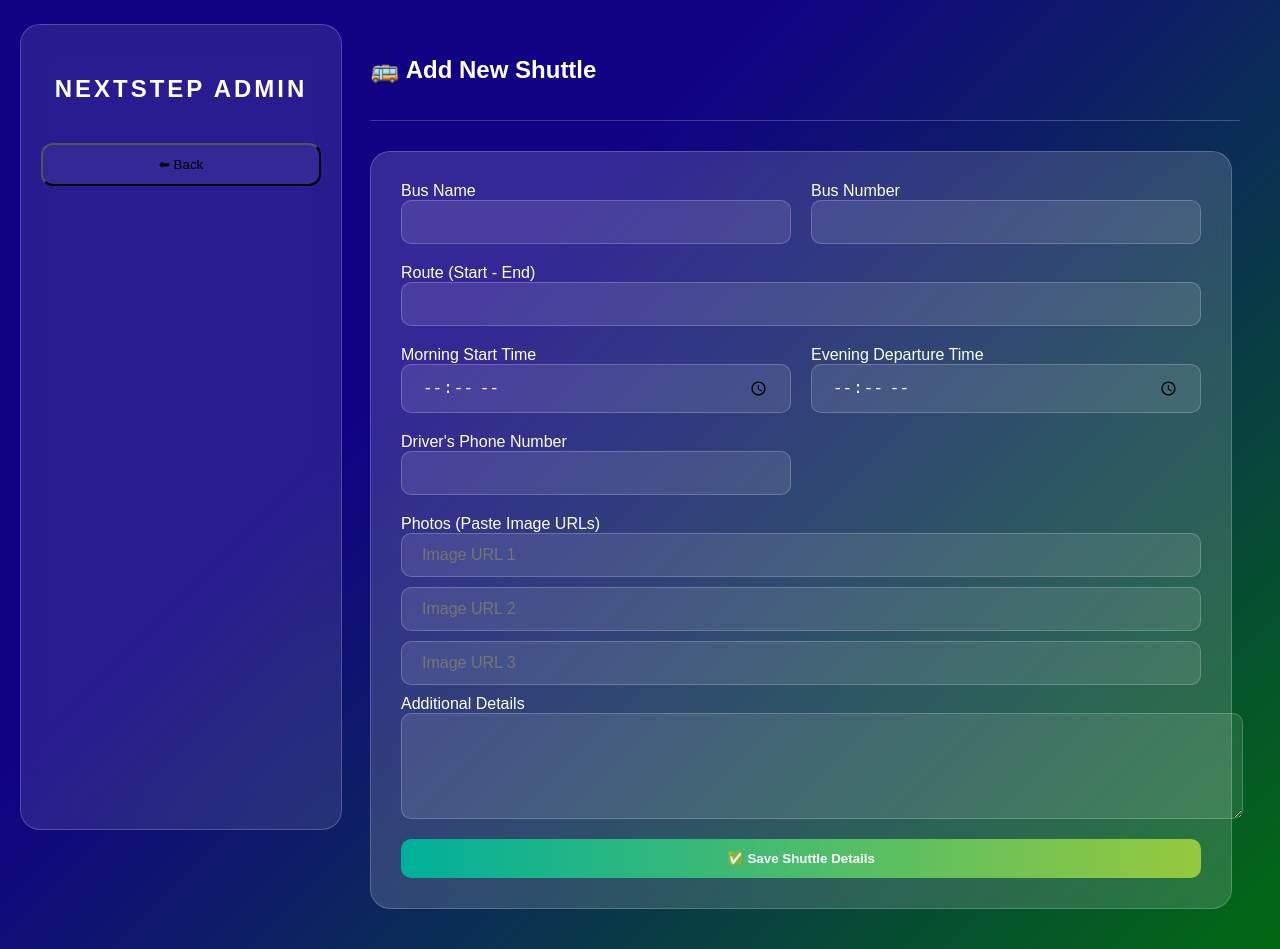
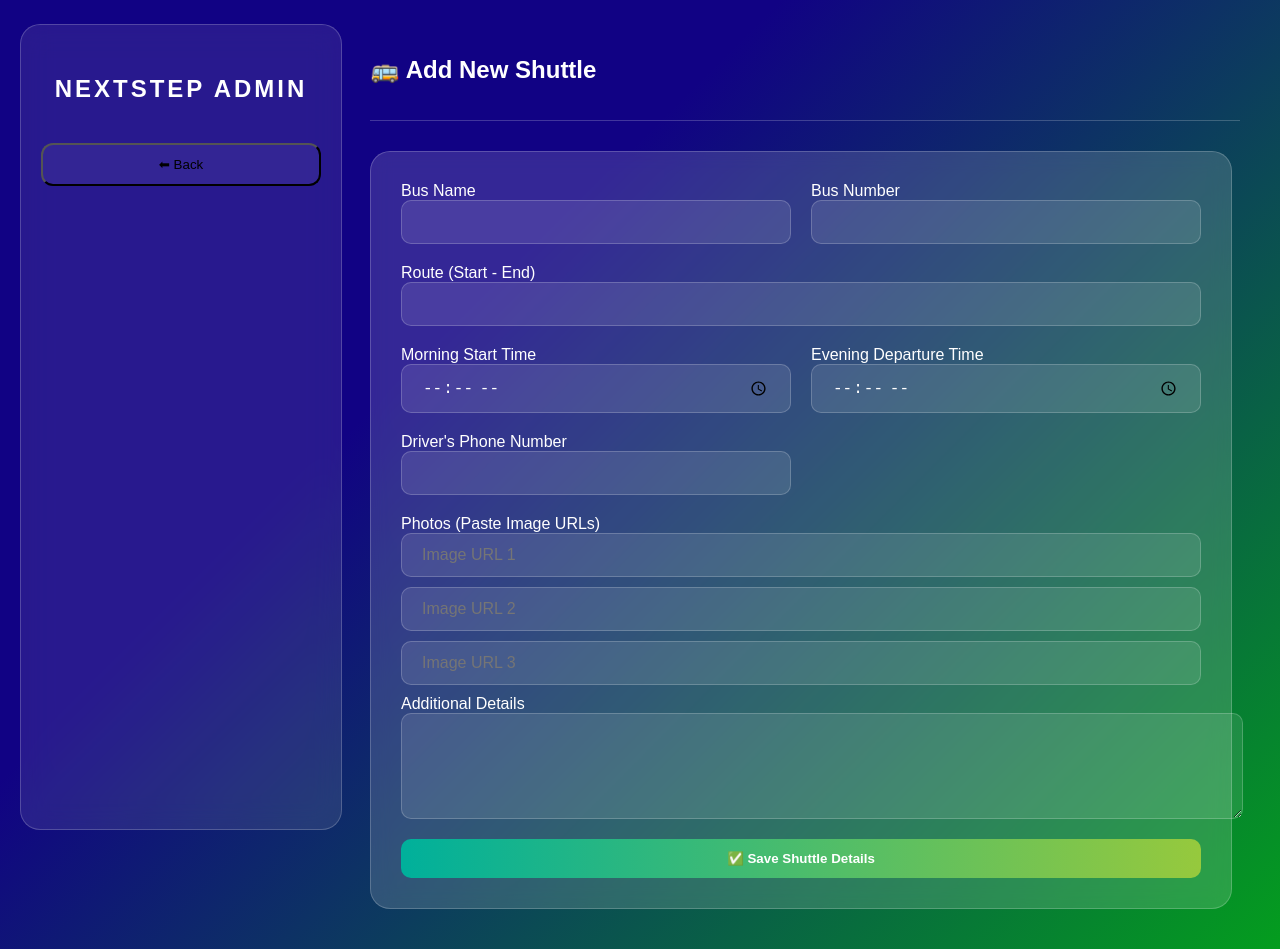
Before and after one commit to sudeesharavisara2-sys/nextstep-frontend, a React (Vite) app: page /add-shuttle in a window 1280 px wide. Built offline with nearby package versions, Linux system fonts and the light colour scheme.

Commit message:
Update Dashboard Color

```diff
--- a/src/styles/Dashboard.css
+++ b/src/styles/Dashboard.css
@@ -2,7 +2,7 @@
 .dashboard-layout {
     display: flex;
     min-height: 100vh;
-    background: linear-gradient(135deg, #110284 35%, #026a13 100%);
+    background: linear-gradient(135deg, #110284 35%, #049d1e 100%);
     color: white;
     font-family: 'Poppins', sans-serif;
 }
@@ -10,7 +10,7 @@
 /* --- Sidebar (Floating Glassmorphism Effect) --- */
 .sidebar {
     width: 280px;
-    background: rgba(255, 255, 255, 0.1);
+    background: rgba(238, 233, 233, 0.1);
     backdrop-filter: blur(15px);
     color: white;
     display: flex;
@@ -128,7 +128,7 @@
 
 .view-btn {
     background-color: #fff;
-    color: #129ebe;
+    color: #61c7de;
     border: none;
     padding: 10px 25px;
     border-radius: 50px;
```
